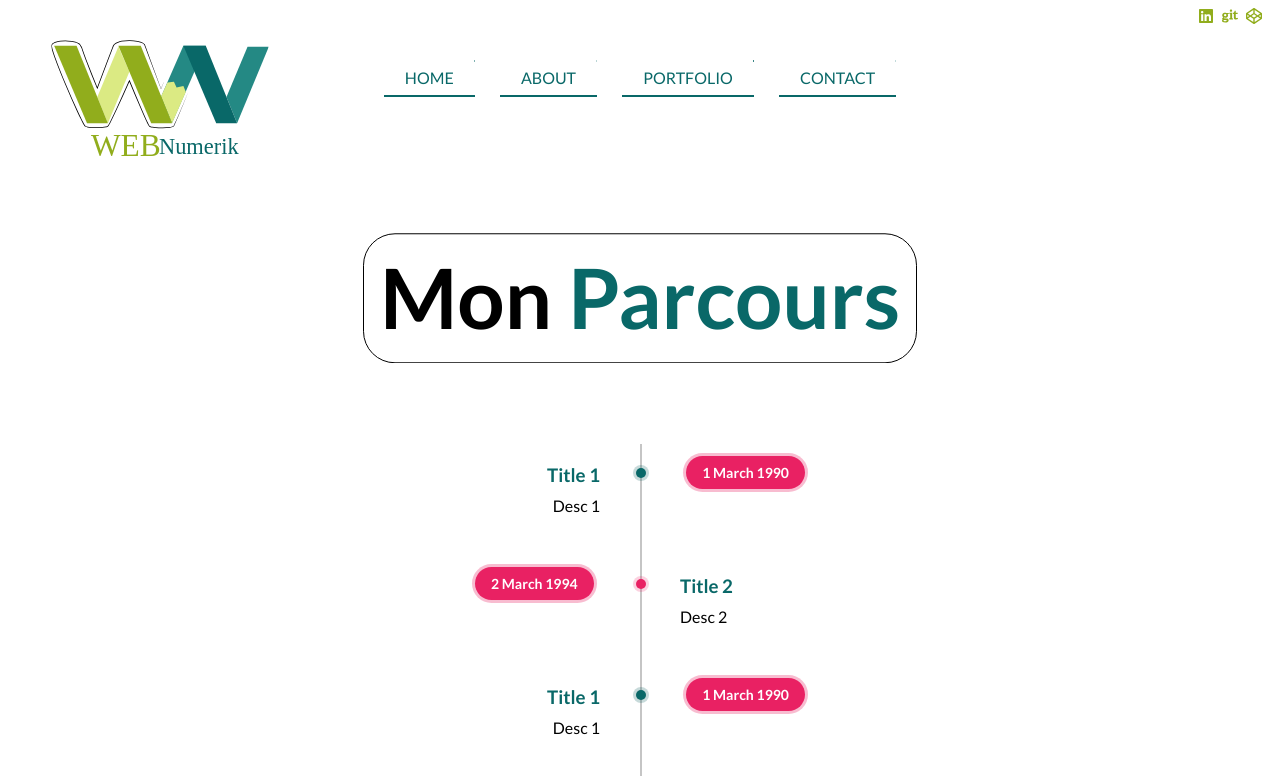
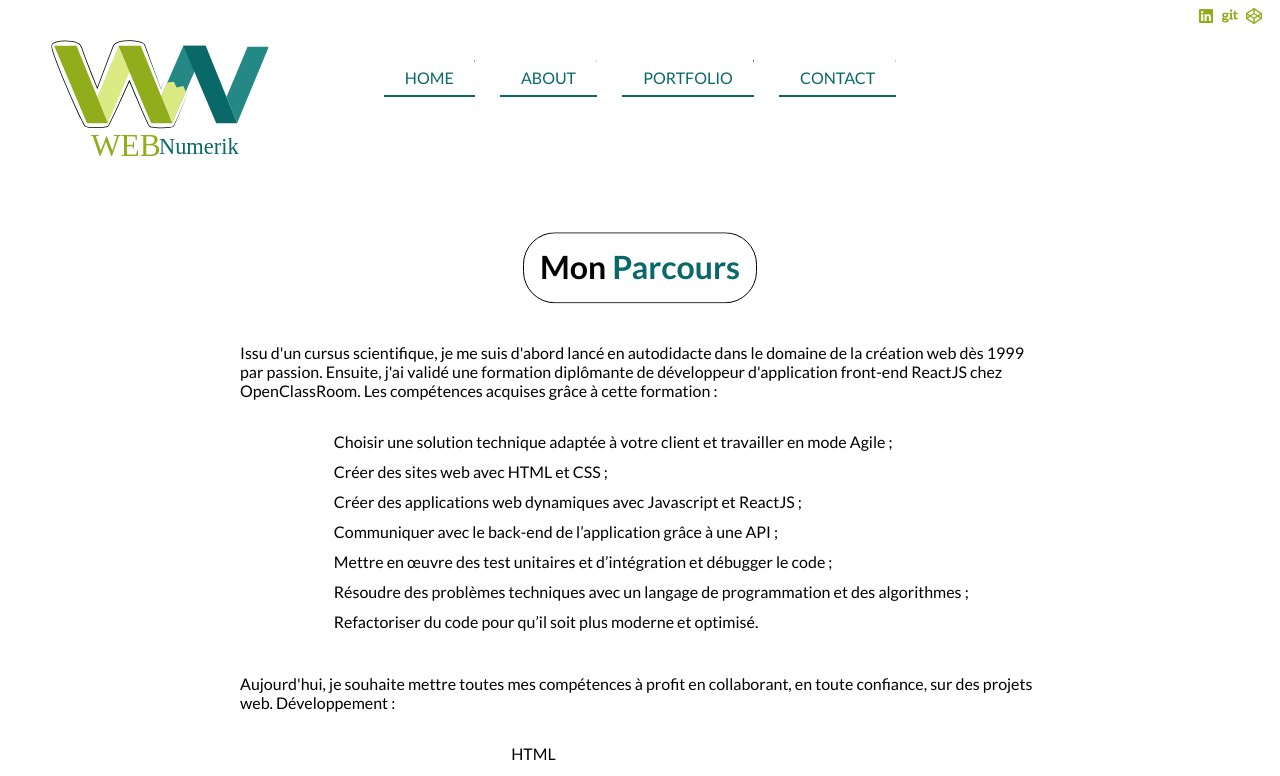
Before and after one commit to Webnume/webnumerik, a Next.js app: page /about in a window 1280 px wide. Shown: the top 776 px of the page. Built offline with nearby package versions, Linux system fonts and the light colour scheme.

Commit message:
feat: about

```diff
--- a/pages/about.js
+++ b/pages/about.js
@@ -70,7 +70,52 @@ export default function Home() {
         <h1 className={styles.title}>
           Mon <a href="https://nextjs.org">Parcours</a>
         </h1>
-        <Timeline items= {timelineArray} />
+        <p>
+          Issu d'un cursus scientifique, je me suis d'abord lancé en autodidacte
+          dans le domaine de la création web dès 1999 par passion. Ensuite, j'ai
+          validé une formation diplômante de développeur d'application front-end
+          ReactJS chez OpenClassRoom. Les compétences acquises grâce à cette
+          formation :
+        </p>
+        <ul className={styles.customlist}>
+          <li>
+            Choisir une solution technique adaptée à votre client et travailler
+            en mode Agile ;
+          </li>
+          <li>Créer des sites web avec HTML et CSS ;</li>
+          <li>
+            Créer des applications web dynamiques avec Javascript et ReactJS ;
+          </li>
+          <li>
+            Communiquer avec le back-end de l’application grâce à une API ;
+          </li>
+          <li>
+            Mettre en œuvre des test unitaires et d’intégration et débugger le
+            code ;
+          </li>
+          <li>
+            Résoudre des problèmes techniques avec un langage de programmation
+            et des algorithmes ;
+          </li>
+          <li>
+            Refactoriser du code pour qu’il soit plus moderne et optimisé.
+          </li>
+        </ul>
+        <p>
+          Aujourd'hui, je souhaite mettre toutes mes compétences à profit en
+          collaborant, en toute confiance, sur des projets web. Développement :
+        </p>
+          <ul className={styles.customlist}>
+            <li>HTML</li>
+            <li>CSS / SASS</li>
+            <li>JavaScript ES6</li>
+            <li>ReactJS / Redux</li>
+            <li>Responsive Design / W3C / Accessibilité </li>
+          </ul>
+        <p>
+          Sérieux et autonome, je suis à l'écoute de vos besoins et je serais heureux de vous aider.
+        </p>
+        <Timeline items={timelineArray} />
 
         <div className={styles.grid}>
           <a href="https://nextjs.org/docs" className={styles.card}>
--- a/styles/About.module.css
+++ b/styles/About.module.css
@@ -41,17 +41,6 @@
     width: 2rem;
     margin: 0 1rem;
   }
-  .welcome1 {
-    min-height: 100vh;
-    width: 100vw;
-    padding: 4rem 0;
-    display: flex;
-    /* flex: 1; */
-    flex-direction: column;
-    justify-content: center;
-    align-items: center;
-    background: no-repeat  center/cover url("../public/pexels-anni-roenkae-4175070.jpg");
-  }
 
   .footer {
     display: flex;
@@ -81,9 +70,9 @@
   }
 
   .title {
-    margin: 0;
+    margin-bottom: 3rem;
     line-height: 1.15;
-    font-size: calc(4rem + 1.5vw);
+    /* font-size: calc(4rem + 1.5vw); */
     border:#000 solid 1px;
     border-radius: 2rem;
     padding: 1rem;
@@ -151,6 +140,21 @@
   .reactText{
   text-shadow: #000 1px 1px 10px;
   }
+  .customlist {
+    padding-left: 20px;
+    list-style: none;
+    margin: 2rem 0;
+  }
+  .customlist li {
+    margin-bottom: 10px;
+  }
+  .customlist li:before {
+    font-family: "FontAwesome";
+    content: "\f00c";
+    margin: 0 5px 0 -15px;
+    color: #2c3e50;
+    opacity: 0.8;
+  }
   @media screen and (max-width: 600px) {
     .grid {
       width: 100%;
--- a/styles/Timeline.css
+++ b/styles/Timeline.css
@@ -110,12 +110,12 @@ h1{
   border-radius:18px;
   box-shadow:0 0 0 3px rgba(233,33,99,0.3);
 }
-@media(max-width:1000px)
+/* @media(max-width:1000px)
 {
   .timeline{
     width:100%;
   }
-}
+} */
 @media(max-width:767px){
   .timeline{
     width:100%;
--- a/styles/globals.css
+++ b/styles/globals.css
@@ -76,7 +76,7 @@ footer {
 }
 
 ul {
-  list-style: none;
+  /* list-style: none; */
   padding: 0;
   margin: 0;
 }
```
Also changed, not shown: pages/contact.js (+41 -8 lines).
